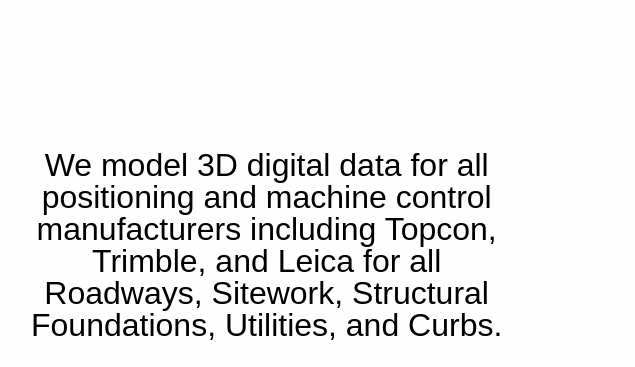
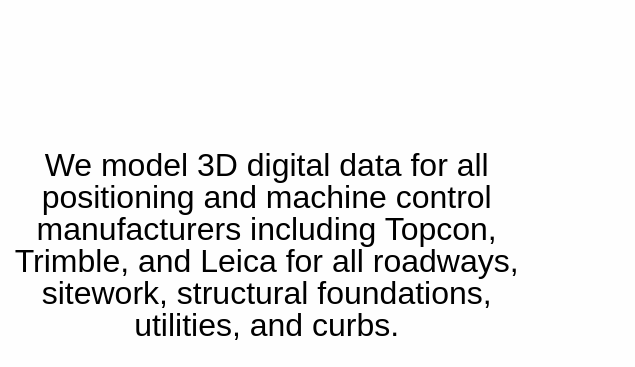
Before and after one commit to bfrest/gamutps, a website: page index.html in a window 1280 px wide. Shown: the part 2580-2947 px from the top of the page, 0-635 px from the left. Drawn offline with nearby package versions, Linux system fonts and the light colour scheme; animation ran at ten frames a second.

Commit message:
its alive!

```diff
--- a/index.html
+++ b/index.html
@@ -112,7 +112,7 @@
           </div>
 
           <p class="stepText modelInfo leftText">
-           We model 3D digital data for all positioning and machine control manufacturers including Topcon, Trimble, and Leica for all Roadways, Sitework, Structural Foundations, Utilities, and Curbs.
+           We model 3D digital data for all positioning and machine control manufacturers including Topcon, Trimble, and Leica for all roadways, sitework, structural foundations, utilities, and curbs.
           </p>
 
           <img
```
